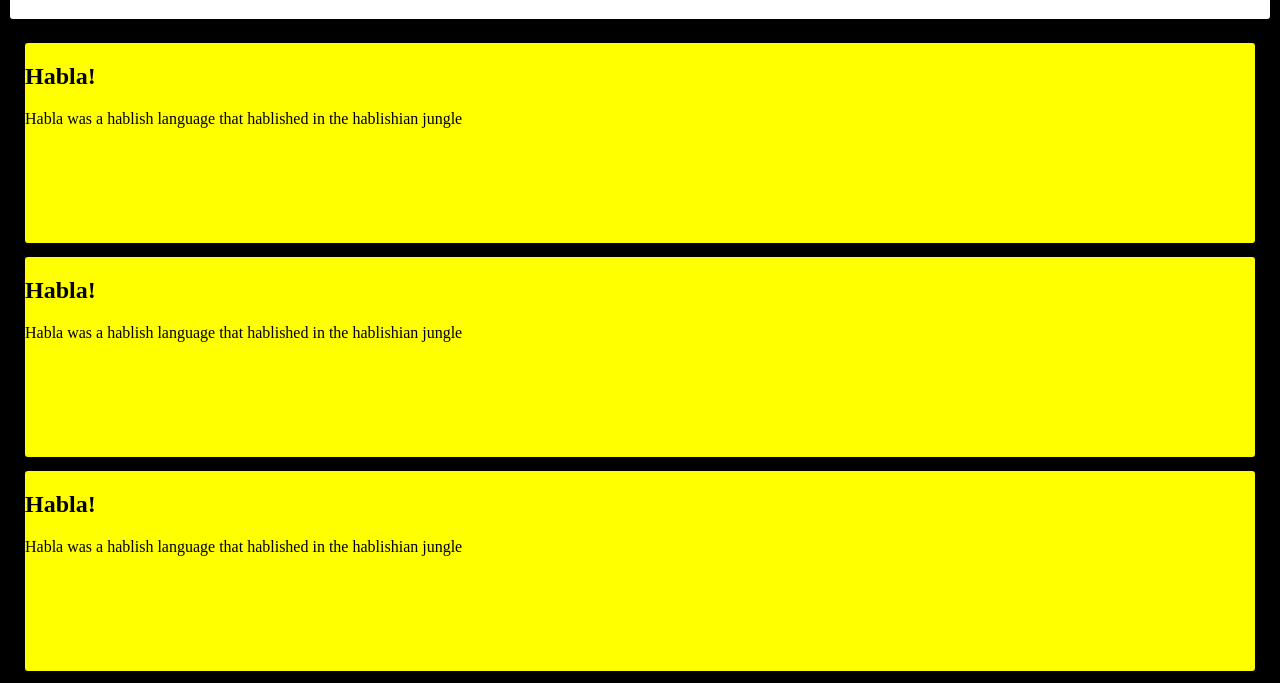
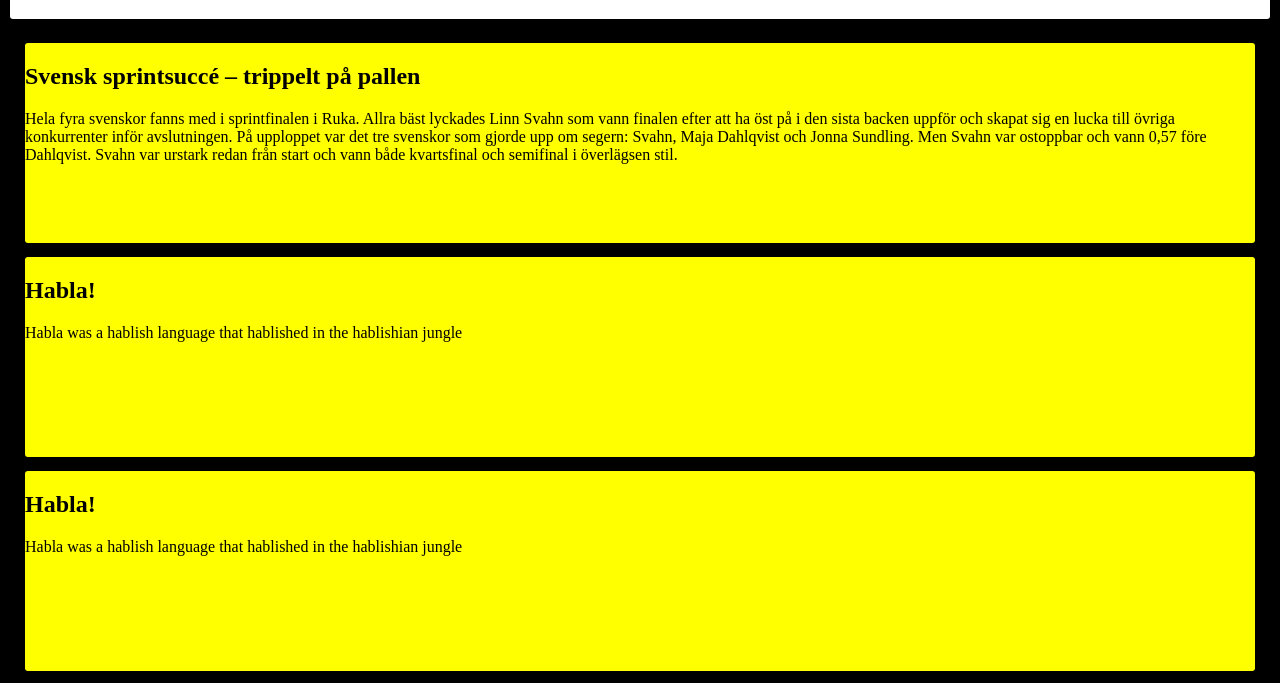
Before and after one commit to Grappe88/Grappe88.github.io, a plain HTML site: page index.html in a window 1280 px wide. Shown: the part 71-754 px from the top of the page. Drawn offline with Linux system fonts and the light colour scheme.

Commit message:
En template typ

```diff
--- a/index.html
+++ b/index.html
@@ -9,8 +9,15 @@
       <h1>NYHETER</h1>
     </header>
     <div class="news">
-      <rubrik><h2>Habla!</h2></rubrik>
-      <text><p>Habla was a hablish language that hablished in the hablishian jungle</p></text>
+      <rubrik><h2>Svensk sprintsuccé – trippelt på pallen
+</h2></rubrik>
+      <text><p>Hela fyra svenskor fanns med i sprintfinalen i Ruka. Allra bäst lyckades Linn Svahn som vann finalen efter att ha öst på i den sista backen uppför och skapat sig en lucka till övriga konkurrenter inför avslutningen.
+
+På upploppet var det tre svenskor som gjorde upp om segern: Svahn, Maja Dahlqvist och Jonna Sundling.
+
+Men Svahn var ostoppbar och vann 0,57 före Dahlqvist.
+
+Svahn var urstark redan från start och vann både kvartsfinal och semifinal i överlägsen stil.</p></text>
     </div>
     <div class="news">
       <rubrik><h2>Habla!</h2></rubrik>
```
